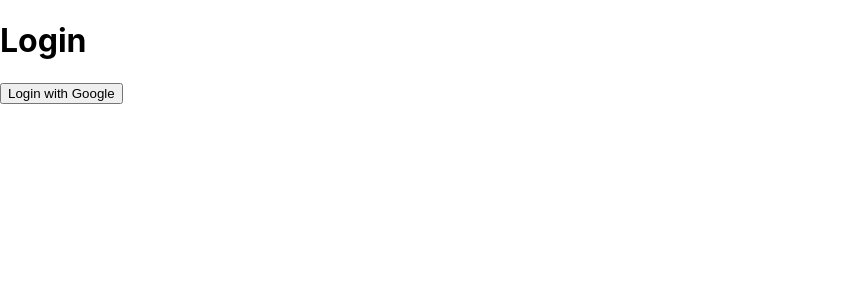
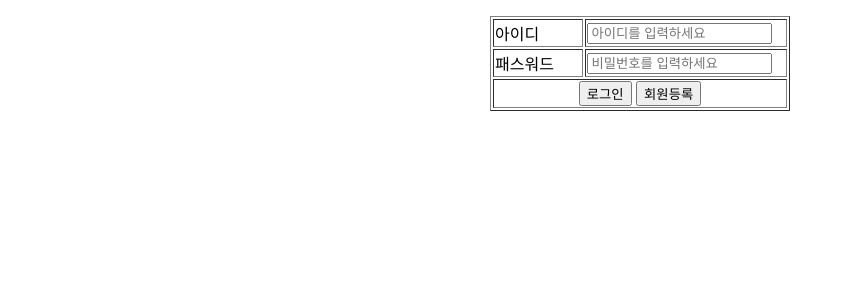
Before and after one commit to Team-I-F/SomaWorld_Front, a React (Create React App) app: page /login in a window 1280 px wide. Shown: the top 300 px of the page, without its empty margins (0-853 px from the left). Built offline with nearby package versions, Linux system fonts and the light colour scheme.

Commit message:
ADD :: Footer

```diff
--- /dev/null
+++ b/src/components/Footer/Footer.js
@@ -0,0 +1,15 @@
+import * as S from "./style";
+
+function Footer() {
+  return (
+    <S.Footer>
+      <S.LeftText>
+        <div>부산소마고의 유일한 상남자들</div>
+        <div>@I-F</div>
+      </S.LeftText>
+      <S.LightText>copyright in 2023</S.LightText>
+    </S.Footer>
+  );
+}
+
+export default Footer;
--- /dev/null
+++ b/src/components/Footer/style.js
@@ -0,0 +1,19 @@
+import styled from "styled-components";
+
+export const Footer = styled.footer`
+  height: 200px;
+  width: 100%;
+  background-color: #87adf6;
+  color: white;
+  display: flex;
+  justify-content: center;
+  align-items: center;
+`;
+
+export const LeftText = styled.div`
+  margin-left: 100px;
+`;
+export const LightText = styled.div`
+  margin-left: auto;
+  margin-right: 100px;
+`;
--- a/src/pages/Login/Login.js
+++ b/src/pages/Login/Login.js
@@ -1,40 +1,106 @@
-import { useState } from "react";
-import axios from "axios";
+import { useRef } from "react";
+import { useNavigate } from "react-router-dom";
+import customAxios from "../../utils/axios/axios";
 
-const GOOGLE_CLIENT_ID =
-  "884140746352-l95mrf3mucmi5bqn0n8a2ni0756s4q0k.apps.googleusercontent.com";
-const GOOGLE_LOGIN_REDIRECT_URI = "http://localhost:3000/login/redirect";
-const GOOGLE_TOKEN_URL = "https://oauth2.googleapis.com/token";
-const GOOGLE_USERINFO_URL = "https://www.googleapis.com/oauth2/v2/userinfo";
+const LoginForm = () => {
+  const idRef = useRef();
+  const pwRef = useRef();
 
-export default function Login() {
-  const [error, setError] = useState(null);
-  async function handleLogin() {
-    try {
-      const { data } = await axios.get("/googleLogin");
-      window.location.href = data;
-    } catch (error) {
-      setError("Failed to login with Google");
+  const navigate = useNavigate();
+
+  const handleLogin = () => {
+    if (idRef.current.value === "" || idRef.current.value === undefined) {
+      alert("아이디를 입력하세요!!!");
+      idRef.current.focus();
+      return false;
     }
-  }
+    if (pwRef.current.value === "" || pwRef.current.value === undefined) {
+      alert("패스워드를 입력하세요!!!");
+      pwRef.current.focus();
+      return false;
+    }
 
-  async function handleLoginRedirect() {
-    try {
-      const code = new URLSearchParams(window.location.search).get("code");
-      const { data } = await axios.get(`/login/redirect?code=${code}`);
-      console.log(data);
-    } catch (error) {
-      setError("Failed to login with Google");
-    }
-  }
+    console.log(
+      "LoginForm:window.sessionStorage(login_id) =>",
+      window.sessionStorage.getItem("id")
+    );
+
+    customAxios
+      .post("/login", {
+        id: idRef.current.value,
+        pw: pwRef.current.value,
+      })
+      .then((res) => {
+        console.log("handleLogin =>", res);
+        if (res.data[0].cnt === 1) {
+          window.sessionStorage.setItem("id", idRef.current.value);
+          navigate("/main");
+        } else {
+          alert("아이디, 패스워드가 정확하지 않습니다.");
+          idRef.current.value = "";
+          pwRef.current.value = "";
+          navigate("/");
+        }
+      })
+      .catch((e) => {
+        console.error(e);
+      });
+  };
+
+  const handleMemberForm = () => {
+    navigate("/member");
+  };
 
   return (
     <div>
-      <h1>Login</h1>
-      {error && <div>{error}</div>}
-      <button onClick={handleLogin}>Login with Google</button>
-      {new URLSearchParams(window.location.search).has("code") &&
-        handleLoginRedirect()}
+      <p></p>
+      <form>
+        <table border="1" width="300px" align="center">
+          <tbody>
+            <tr>
+              <td width="100px">아이디</td>
+              <td align="left" width="200px">
+                <input
+                  type="text"
+                  name="id"
+                  size="20"
+                  ref={idRef}
+                  placeholder="아이디를 입력하세요"
+                ></input>
+              </td>
+            </tr>
+            <tr>
+              <td width="100px">패스워드</td>
+              <td align="left" width="200px">
+                <input
+                  type="password"
+                  name="pw"
+                  size="20"
+                  ref={pwRef}
+                  placeholder="비밀번호를 입력하세요"
+                ></input>
+              </td>
+            </tr>
+            <tr>
+              <td colSpan="2" align="center">
+                <input
+                  type="button"
+                  value="로그인"
+                  onClick={handleLogin}
+                ></input>
+                &nbsp;
+                <input
+                  type="button"
+                  value="회원등록"
+                  onClick={handleMemberForm}
+                ></input>
+              </td>
+            </tr>
+          </tbody>
+        </table>
+      </form>
     </div>
   );
-}
+};
+
+export default LoginForm;
--- a/src/pages/Main/Main.js
+++ b/src/pages/Main/Main.js
@@ -1,3 +1,4 @@
+import Footer from "../../components/Footer/Footer";
 import Header from "../../components/Header/Header";
 import Post from "../../components/Post/Post";
 import * as S from "./style";
@@ -10,6 +11,7 @@ export default function Main() {
         <S.Head>🔥인기글</S.Head>
         <Post />
       </div>
+      <Footer />
     </div>
   );
 }
```
